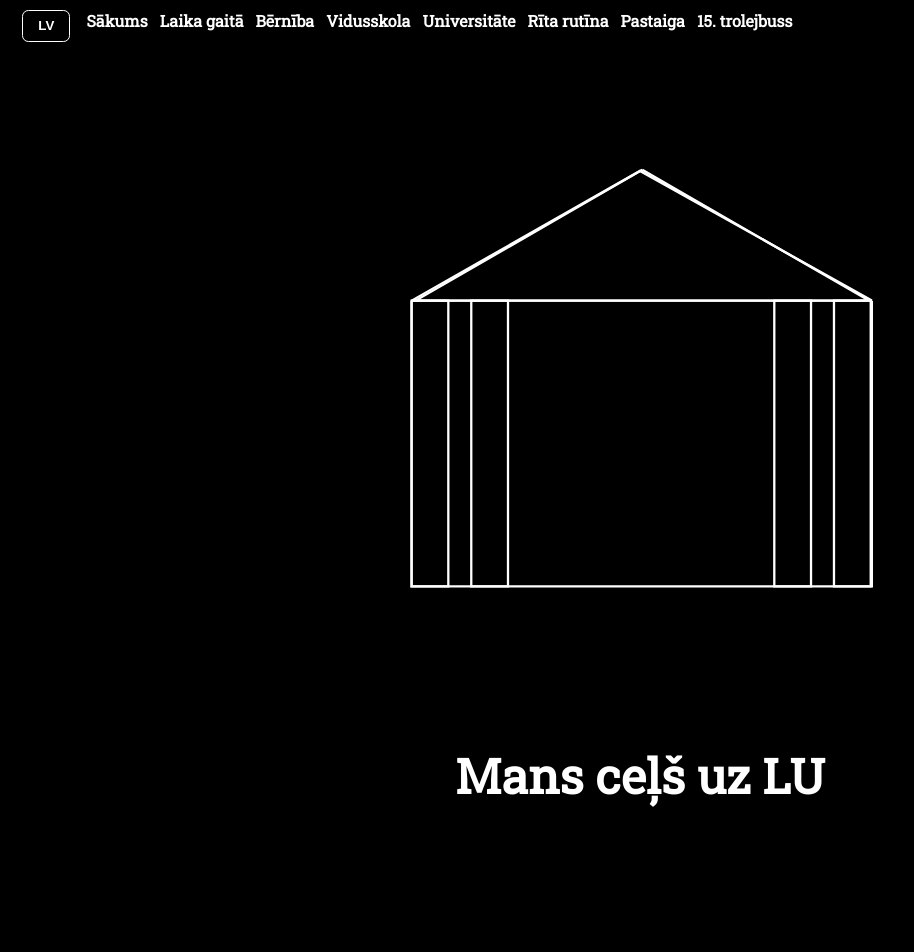
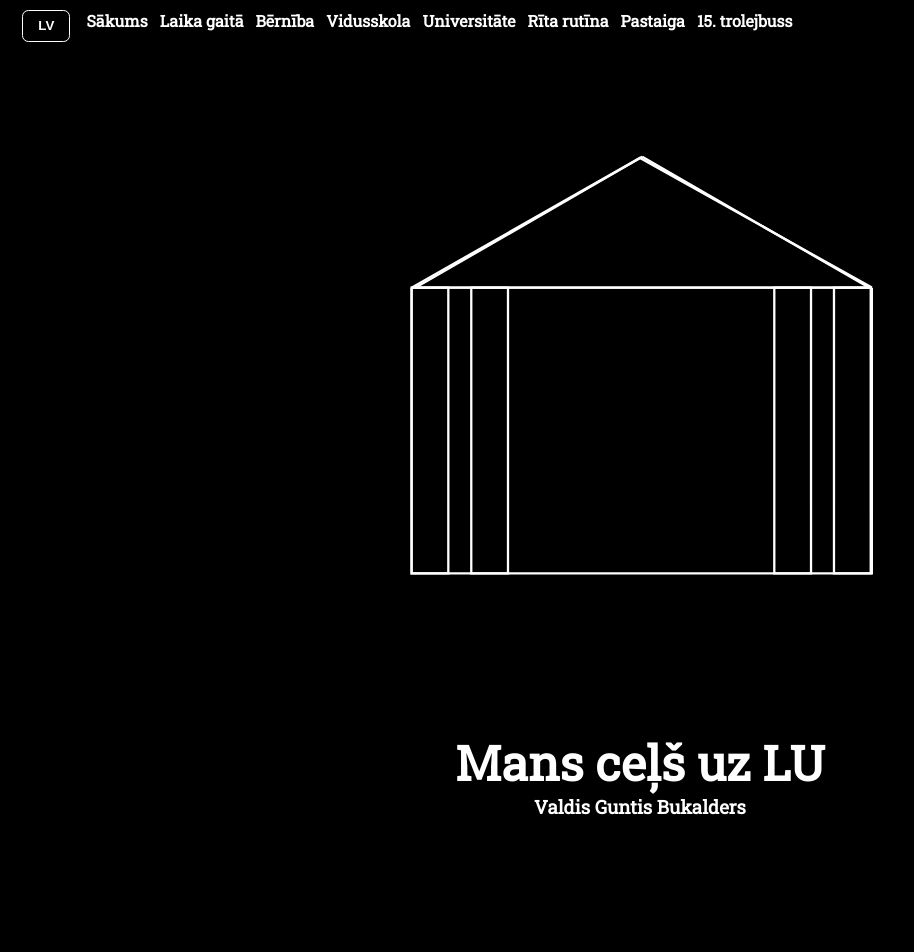
Before and after one commit to Konseyy/Road-to-LU, a React (Vite) app: page / in a window 1280 px wide. Shown: the top 952 px of the page, without its empty margins (0-914 px from the left). Built offline with nearby package versions, Linux system fonts and the light colour scheme.

Commit message:
add name

```diff
--- a/src/LandingPage.tsx
+++ b/src/LandingPage.tsx
@@ -49,6 +49,7 @@
 
       <div className="landingPageText">
         <h1 className="landingPageHeader">{translations[language].road_to_lu}</h1>
+        <h3>Valdis Guntis Bukalders</h3>
       </div>
     </section>
   );
--- a/src/index.scss
+++ b/src/index.scss
@@ -20,6 +20,9 @@
 }
 h1 {
   font-size: 3rem;
+  text-align: center;
+}
+h3 {
   text-align: center;
 }
 .landingPage {
```
